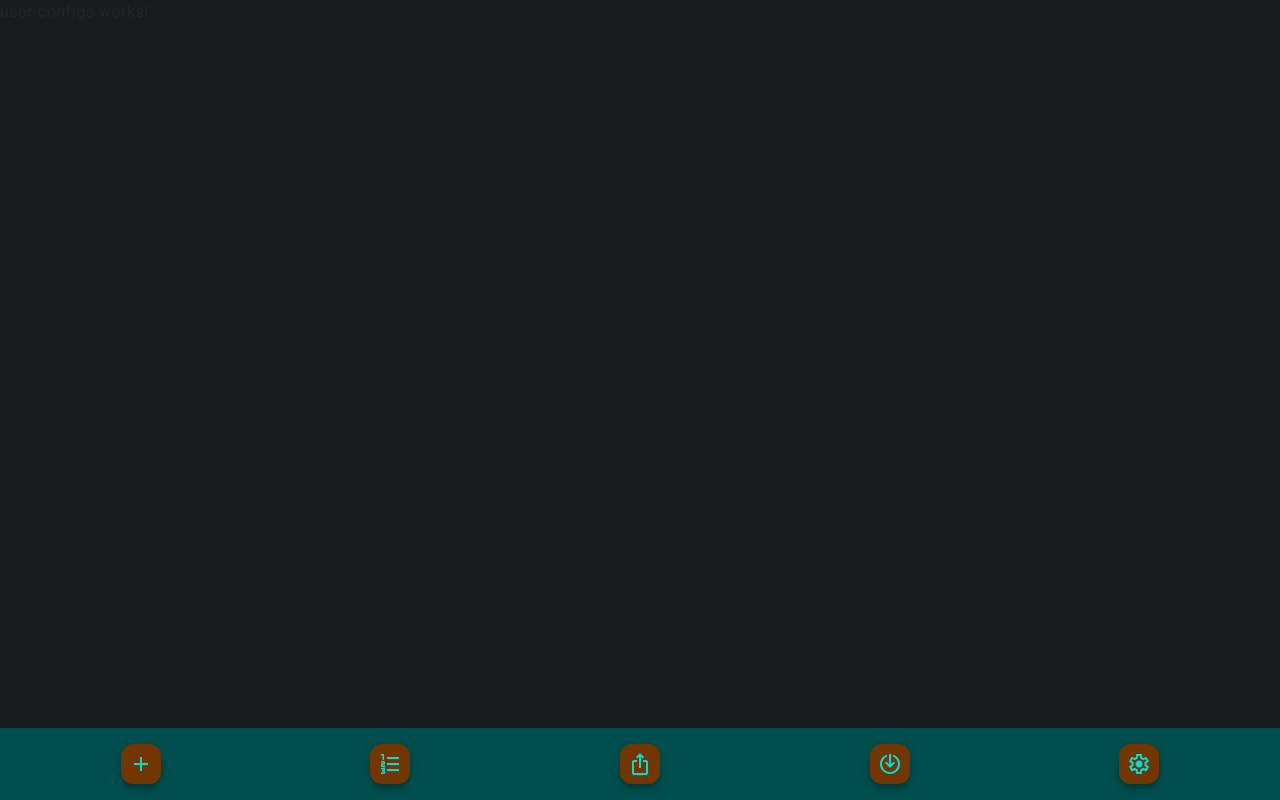
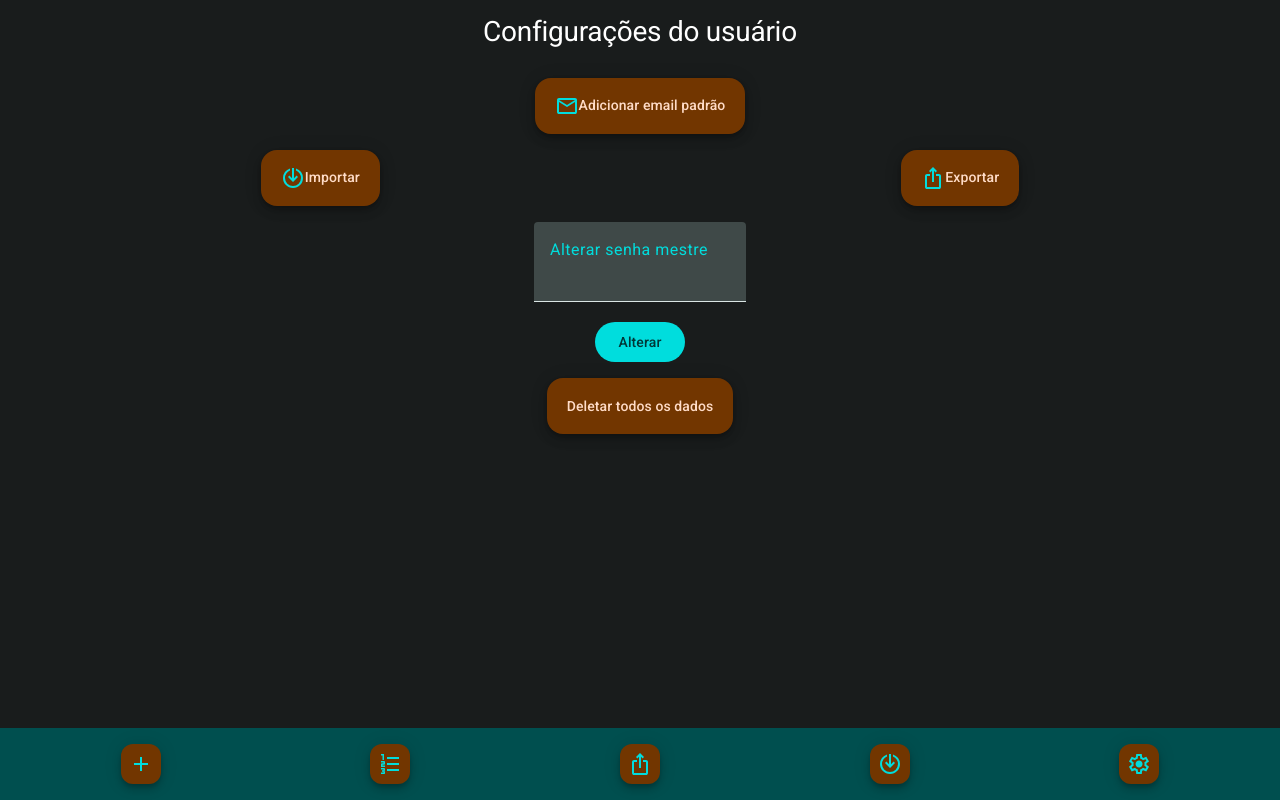
Before and after one commit to Anderson-Brendon/pwa-password-manager, an Angular app: page /user-configs in a window 1280 px wide. Built offline with nearby package versions, Linux system fonts and the light colour scheme.

Commit message:
update-user-configs

```diff
--- a/src/app/create-password/create-password.component.css
+++ b/src/app/create-password/create-password.component.css
@@ -3,10 +3,10 @@ p{
     text-align: center;
 }
 
-header,div{
+/* header,div{
     margin-top: 1rem;
 }
 
 header{
     margin-bottom: 1rem;
-}
+} */
--- a/src/app/database-rx-db.ts
+++ b/src/app/database-rx-db.ts
@@ -1,2 +1,2 @@
 export interface DatabaseRxDb {
-}
+}//services
--- a/src/app/user-configs/user-configs.component.html
+++ b/src/app/user-configs/user-configs.component.html
@@ -1 +1,22 @@
-<p>user-configs works!</p>
+<header>
+    <h1 class="text-white fs-3 text-center">Configurações do usuário</h1>
+</header>
+<section class="d-flex flex-column">
+    <div class="d-flex justify-content-around flex-wrap align-items-center mb-3">
+        <button mat-fab extended><img src="/icons/mail.svg" alt="">Adicionar email padrão</button>
+    </div>
+    <div class="d-flex justify-content-around flex-wrap align-items-center">
+        <button mat-fab extended><img src="/icons/import.svg" alt="">Importar</button>
+        <button mat-fab extended><img src="/icons/export.svg" alt="">Exportar</button>
+    </div>
+    <form class="d-flex flex-column justify-content-center align-items-center mt-3">
+        <mat-form-field>
+            <label>Alterar senha mestre</label>
+            <input type="text" matInput>
+        </mat-form-field>
+        <button mat-flat-button>Alterar</button>
+    </form>
+    <div class="d-flex justify-content-center mt-3">
+        <button mat-fab extended>Deletar todos os dados</button>
+    </div>
+</section>
--- a/src/app/user-configs/user-configs.component.ts
+++ b/src/app/user-configs/user-configs.component.ts
@@ -1,12 +1,16 @@
 import { Component } from '@angular/core';
+import {MatButtonModule} from '@angular/material/button';
+import {MatInputModule} from '@angular/material/input';
+import {MatFormField} from '@angular/material/input';
 
 @Component({
   selector: 'app-user-configs',
   standalone: true,
-  imports: [],
+  imports: [MatButtonModule,MatInputModule,MatFormField ],
   templateUrl: './user-configs.component.html',
   styleUrl: './user-configs.component.css'
 })
+
 export class UserConfigsComponent {
 
 }
--- a/src/styles.css
+++ b/src/styles.css
@@ -8,7 +8,7 @@ body { margin: 0; font-family: Roboto, "Helvetica Neue", sans-serif; }
 background-color: #004f4f;
 }
 
-.cyanFont,label{
+.cyanFont,label,p{
   color: #00dddd;
 }
 
```
Also changed, not shown: public/icons/mail.svg (added).
